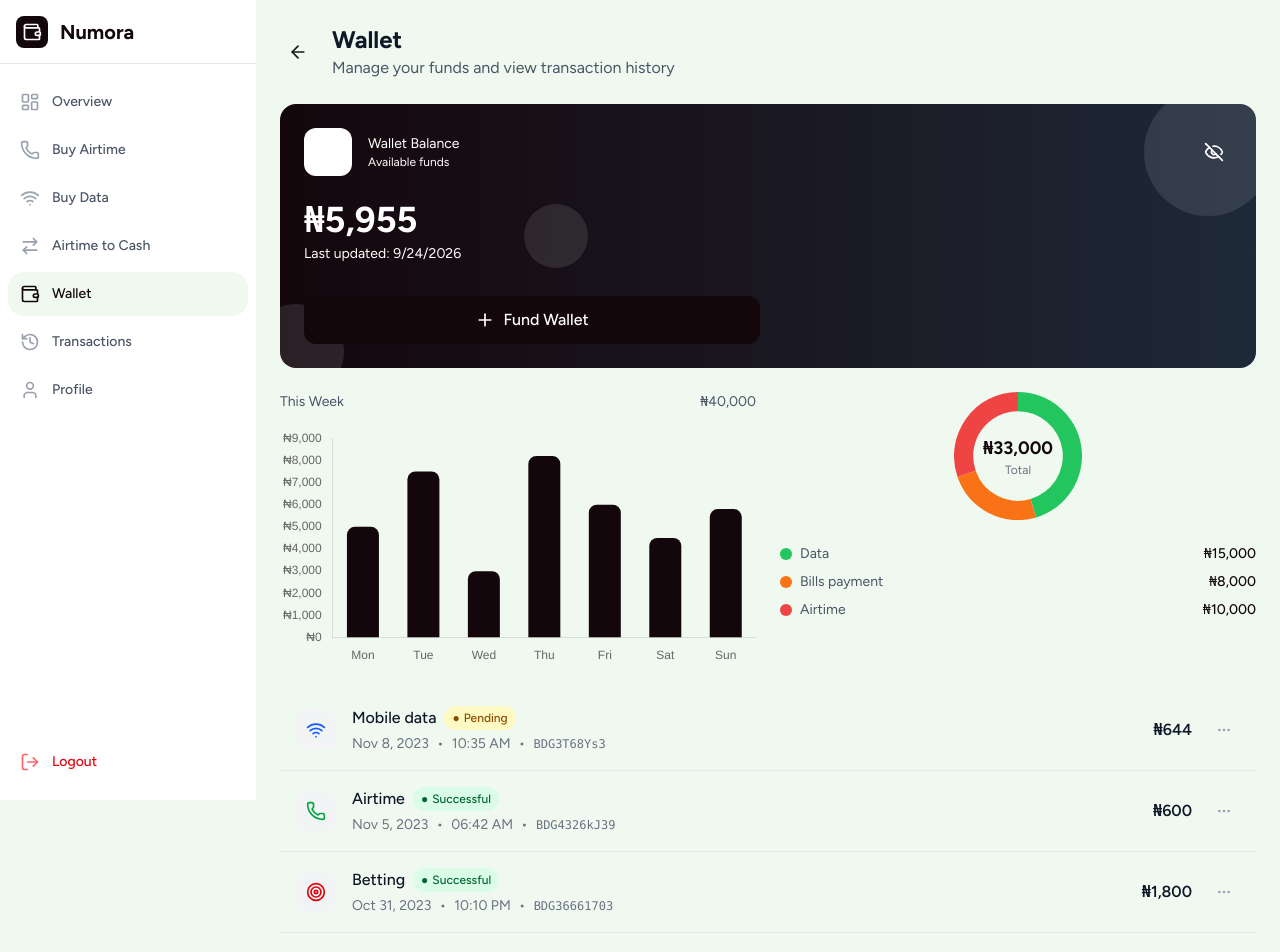
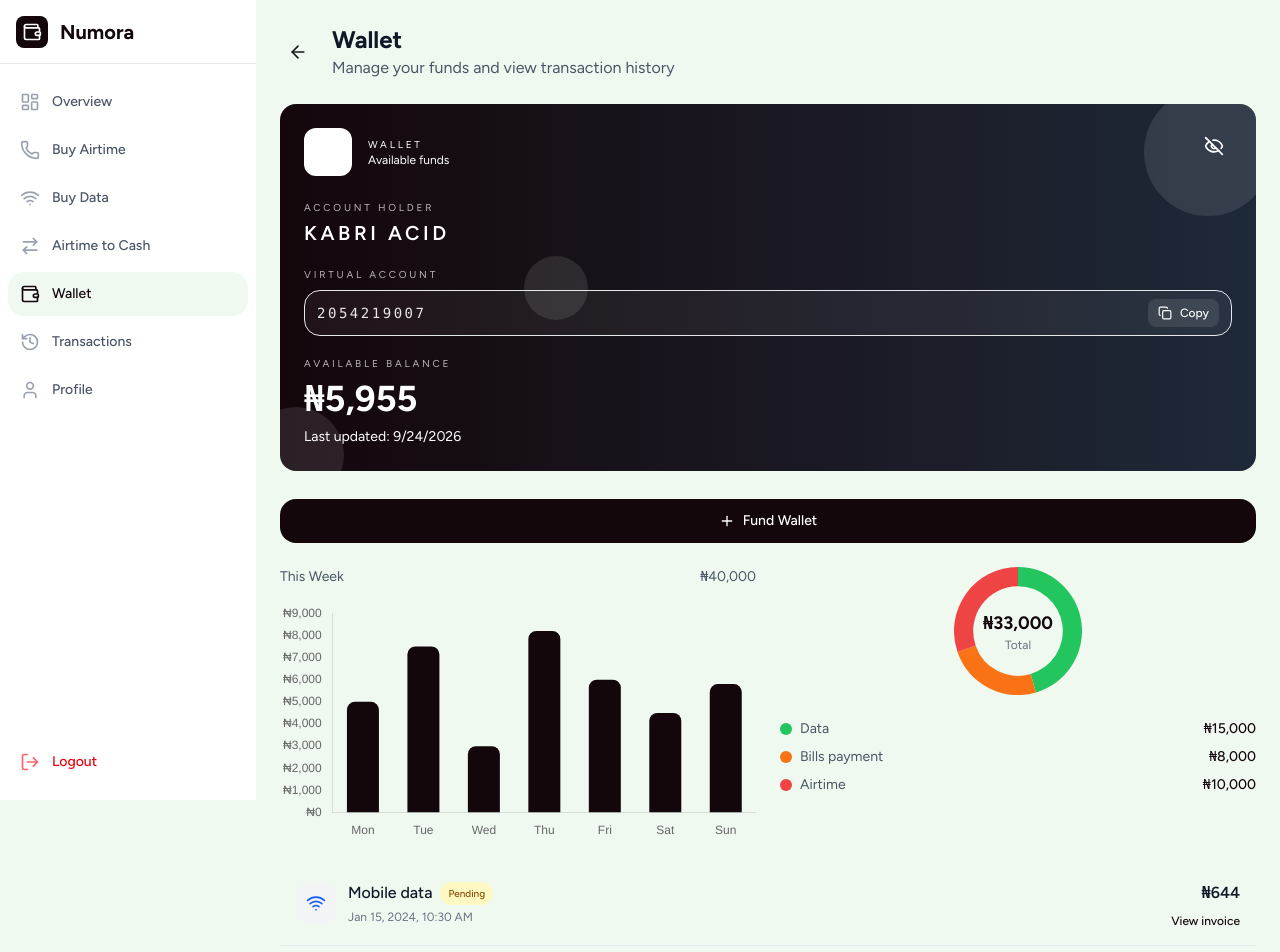
Before and after one commit to KabriAcid/numora, a Next.js app: page /wallet in a window 1280 px wide. Shown: the top 952 px of the page. Built offline with nearby package versions, Linux system fonts and the light colour scheme.

Commit message:
feat: enhance wallet and transaction components; add fund wallet functionality and improve transaction data structure

```diff
--- a/src/components/shared/ui/RecentTransactions.tsx
+++ b/src/components/shared/ui/RecentTransactions.tsx
@@ -1,42 +1,48 @@
 import React from "react";
-import { Wifi, Phone, Target, MoreHorizontal } from "lucide-react";
+import Link from "next/link";
+import { Wifi, Phone, ArrowRightLeft } from "lucide-react";
 
 const RecentTransactions: React.FC = () => {
 	const transactions = [
 		{
-			id: 1,
+			id: "TXN001",
 			type: "Mobile data",
 			amount: 644.0,
 			status: "Pending",
-			date: "Nov 8, 2023",
-			time: "10:35 AM",
-			transactionId: "BDG3T68Ys3",
+			date: "2024-01-15T10:30:00Z",
 			icon: Wifi,
 			color: "text-blue-600",
 		},
 		{
-			id: 2,
+			id: "TXN002",
 			type: "Airtime",
 			amount: 600.0,
 			status: "Successful",
-			date: "Nov 5, 2023",
-			time: "06:42 AM",
-			transactionId: "BDG4326kJ39",
+			date: "2024-01-14T06:42:00Z",
 			icon: Phone,
 			color: "text-green-600",
 		},
 		{
-			id: 4,
-			type: "Betting",
-			amount: 1800.0,
+			id: "TXN008",
+			type: "Airtime to Cash",
+			amount: 850.0,
 			status: "Successful",
-			date: "Oct 31, 2023",
-			time: "10:10 PM",
-			transactionId: "BDG36661703",
-			icon: Target,
-			color: "text-red-600",
+			date: "2024-01-09T12:10:00Z",
+			icon: ArrowRightLeft,
+			color: "text-violet-600",
 		},
 	];
+
+	const formatPrettyDate = (value: string) => {
+		const date = new Date(value);
+		return new Intl.DateTimeFormat("en", {
+			year: "numeric",
+			month: "short",
+			day: "numeric",
+			hour: "numeric",
+			minute: "2-digit",
+		}).format(date);
+	};
 
 	const getStatusColor = (status: string) => {
 		switch (status) {
@@ -51,72 +57,48 @@
 		}
 	};
 
-	const getStatusIcon = (status: string) => {
-		switch (status) {
-			case "Successful":
-				return "●";
-			case "Pending":
-				return "●";
-			case "Failed":
-				return "●";
-			default:
-				return "●";
-		}
-	};
-
 	return (
 		<div className="divide-y divide-gray-100">
 			{transactions.map((transaction) => {
 				const Icon = transaction.icon;
+				const prettyDate = formatPrettyDate(transaction.date);
 				return (
 					<div
 						key={transaction.id}
 						className="p-4 hover:bg-gray-50 transition-colors"
 					>
-						<div className="flex flex-col gap-3 sm:flex-row sm:items-center sm:justify-between">
-							<div className="flex items-center gap-3 sm:gap-4 min-w-0">
+						<div className="flex items-start justify-between gap-3">
+							<div className="flex items-center gap-3 min-w-0">
 								<div
 									className={`w-10 h-10 rounded-xl bg-gray-100 flex items-center justify-center ${transaction.color}`}
 								>
 									<Icon className="w-5 h-5" />
 								</div>
-
-								<div className="min-w-0 flex-1">
-									<div className="flex flex-wrap items-center gap-x-2 gap-y-1">
+								<div className="min-w-0">
+									<div className="flex items-center gap-2 mb-1">
 										<h4 className="font-medium text-gray-900 truncate">
 											{transaction.type}
 										</h4>
-										<div
-											className={`inline-flex items-center px-2 py-1 rounded-full text-xs font-medium ${getStatusColor(transaction.status)}`}
+										<span
+											className={`inline-flex items-center px-2 py-1 rounded-full text-[10px] font-medium ${getStatusColor(transaction.status)}`}
 										>
-											<span className="mr-1">
-												{getStatusIcon(transaction.status)}
-											</span>
 											{transaction.status}
-										</div>
-									</div>
-									<div className="flex flex-wrap items-center gap-x-2 gap-y-1 mt-1 text-xs sm:text-sm text-gray-500">
-										<span>{transaction.date}</span>
-										<span>•</span>
-										<span>{transaction.time}</span>
-										<span>•</span>
-										<span className="font-mono text-xs">
-											{transaction.transactionId}
 										</span>
 									</div>
+									<p className="text-xs text-gray-500">{prettyDate}</p>
 								</div>
 							</div>
 
-							<div className="w-full sm:w-auto flex items-center justify-between sm:justify-end gap-3 sm:gap-4 pl-13 sm:pl-0">
-								<div className="text-left sm:text-right">
-									<div className="font-semibold text-gray-900">
-										₦{transaction.amount.toLocaleString()}
-									</div>
+							<div className="flex flex-col items-end gap-2">
+								<div className="font-semibold text-gray-900 text-right">
+									₦{transaction.amount.toLocaleString()}
 								</div>
-
-								<button className="p-2 hover:bg-gray-100 rounded-lg transition-colors">
-									<MoreHorizontal className="w-4 h-4 text-gray-400" />
-								</button>
+								<Link
+									href={`/transactions/${transaction.id}`}
+									className="text-xs font-medium text-[#13070C] hover:underline"
+								>
+									View invoice
+								</Link>
 							</div>
 						</div>
 					</div>
@@ -124,9 +106,9 @@
 			})}
 
 			<div className="p-4 text-center">
-				<button className="text-[#13070C] hover:underline font-medium">
+				<Link href="/transactions" className="text-[#13070C] hover:underline font-medium">
 					View all transactions
-				</button>
+				</Link>
 			</div>
 		</div>
 	);
--- a/src/components/shared/ui/WalletCard.tsx
+++ b/src/components/shared/ui/WalletCard.tsx
@@ -1,23 +1,29 @@
 import React, { useState } from "react";
-import { Wallet, Plus, Eye, EyeOff } from "lucide-react";
-import FundWalletModal from "../../user/modals/FundWalletModal";
-// import WithdrawModal from "../../user/modals/WithdrawModal";
+import { Wallet, Eye, EyeOff, Copy, Check } from "lucide-react";
 
 interface WalletCardProps {
-	user: { balance?: number };
+	user: { balance?: number; name?: string; virtualAccount?: string };
 }
 
 const WalletCard: React.FC<WalletCardProps> = ({ user }) => {
 	const balance = user.balance ?? 5955;
+	const accountName = user.name?.trim() || "KABRI ACID";
+	const virtualAccount = user.virtualAccount || "2054219007";
 	const [showBalance, setShowBalance] = useState(true);
-	const [showFundModal, setShowFundModal] = useState(false);
-	// Withdraw is intentionally disabled until the settlement flow is implemented.
-	// const [showWithdrawModal, setShowWithdrawModal] = useState(false);
+	const [copied, setCopied] = useState(false);
+
+	const handleCopy = async () => {
+		try {
+			await navigator.clipboard.writeText(virtualAccount);
+			setCopied(true);
+			window.setTimeout(() => setCopied(false), 1200);
+		} catch {
+			setCopied(false);
+		}
+	};
 
 	return (
-		<>
 		<div className="bg-gradient-to-r from-[#13070C] to-gray-800 rounded-xl sm:rounded-2xl p-4 sm:p-6 text-white relative overflow-hidden">
-				{/* Background Pattern */}
 			<div className="absolute inset-0 opacity-10">
 				<div className="absolute -top-4 -right-4 w-32 h-32 bg-white rounded-full"></div>
 				<div className="absolute -bottom-8 -left-8 w-24 h-24 bg-white rounded-full"></div>
@@ -25,14 +31,14 @@
 			</div>
 
 			<div className="relative">
-					<div className="flex items-center justify-between mb-5 sm:mb-6">
+				<div className="flex items-start justify-between mb-6">
 					<div className="flex items-center">
 						<div className="w-10 h-10 sm:w-12 sm:h-12 bg-white bg-opacity-20 rounded-lg sm:rounded-xl flex items-center justify-center mr-3 sm:mr-4">
 							<Wallet className="w-6 h-6" />
 						</div>
 						<div>
-								<p className="text-white text-opacity-80 text-sm">
-									Wallet Balance
+							<p className="text-white text-opacity-80 text-[10px] uppercase tracking-[0.28em]">
+								Wallet
 							</p>
 							<p className="text-white text-opacity-60 text-xs">
 								Available funds
@@ -51,35 +57,47 @@
 					</button>
 				</div>
 
-					<div className="mb-6 sm:mb-8">
-						<h2 className="text-2xl sm:text-3xl lg:text-4xl font-bold mb-1">
+				<div className="space-y-1 mb-5">
+					<p className="text-[10px] uppercase tracking-[0.28em] text-white/70">
+						Account holder
+					</p>
+					<h2 className="text-lg sm:text-xl font-semibold tracking-[0.18em] uppercase">
+						{accountName}
+					</h2>
+				</div>
+
+				<div className="space-y-2 mb-5">
+					<p className="text-[10px] uppercase tracking-[0.28em] text-white/70">
+						Virtual account
+					</p>
+					<div className="flex items-center justify-between rounded-2xl border border-white/10 bg-white/5 px-3 py-2">
+						<span className="font-mono text-sm tracking-[0.18em] text-white/90">
+							{virtualAccount}
+						</span>
+						<button
+							type="button"
+							onClick={handleCopy}
+							className="cursor-pointer inline-flex items-center gap-2 rounded-lg bg-white/10 px-2.5 py-1.5 text-xs font-medium text-white transition hover:bg-white/15"
+						>
+							{copied ? <Check className="w-3.5 h-3.5" /> : <Copy className="w-3.5 h-3.5" />}
+							{copied ? "Copied" : "Copy"}
+						</button>
+					</div>
+				</div>
+
+				<div className="mb-2">
+					<p className="text-[10px] uppercase tracking-[0.28em] text-white/70">
+						Available balance
+					</p>
+					<h3 className="text-2xl sm:text-3xl lg:text-4xl font-bold mt-2">
 						{showBalance ? `₦${balance.toLocaleString()}` : "₦***,***"}
-						</h2>
+					</h3>
+				</div>
 				<p className="text-white text-opacity-60 text-sm">
 					Last updated: {new Date().toLocaleDateString()}
 				</p>
 			</div>
-
-					{/* Action Buttons */}
-					<div className="grid grid-cols-1 sm:grid-cols-2 gap-3 sm:gap-4">
-						<button
-							onClick={() => setShowFundModal(true)}
-							className="cursor-pointer min-w-0 bg-[#13070C] text-white hover:bg-[#260d18] px-4 sm:px-6 py-3 rounded-xl font-medium transition-all flex items-center justify-center"
-						>
-							<Plus className="w-5 h-5 mr-2" />
-							Fund Wallet
-						</button>
-						{/* Withdraw is disabled until the settlement flow is implemented. */}
 		</div>
-				</div>
-			</div>
-
-			{showFundModal && (
-				<FundWalletModal onClose={() => setShowFundModal(false)} />
-			)}
-
-			{/* Withdraw modal is intentionally disabled. */}
-		</>
 	);
 };
 
--- a/src/components/user/dashboard/DashboardOverview.tsx
+++ b/src/components/user/dashboard/DashboardOverview.tsx
@@ -1,8 +1,11 @@
+import { useState } from "react";
+import { Plus } from "lucide-react";
 import WalletCard from "../../shared/ui/WalletCard";
 import ServiceGrid from "../../shared/ui/ServiceGrid";
 import TransactionChart from "../../shared/ui/TransactionChart";
 import SpendingChart from "../../shared/ui/SpendingChart";
 import RecentTransactions from "../../shared/ui/RecentTransactions";
+import FundWalletModal from "../modals/FundWalletModal";
 import type { DashboardUser } from "@/types/user";
 
 interface DashboardOverviewProps {
@@ -10,11 +13,26 @@
 }
 
 export default function DashboardOverview({ user }: DashboardOverviewProps) {
+	const [showFundModal, setShowFundModal] = useState(false);
+
 	return (
 		<>
 			<div className="mb-6 sm:mb-8">
 				<WalletCard user={user} />
 			</div>
+			<div className="mb-6 sm:mb-8">
+				<button
+					type="button"
+					onClick={() => setShowFundModal(true)}
+					className="cursor-pointer w-full flex items-center justify-center gap-2 rounded-2xl bg-[#13070C] px-4 py-3 text-sm font-medium text-white transition hover:bg-[#260d18]"
+				>
+					<Plus className="h-4 w-4" />
+					Fund Wallet
+				</button>
+			</div>
+			{showFundModal && (
+				<FundWalletModal onClose={() => setShowFundModal(false)} />
+			)}
 			<section className="mb-6 sm:mb-8">
 				<ServiceGrid />
 			</section>
--- a/src/components/user/transactions/TransactionFilters.tsx
+++ b/src/components/user/transactions/TransactionFilters.tsx
@@ -56,7 +56,6 @@
 					<option value="all">All Types</option>
 					<option value="airtime">Airtime</option>
 					<option value="data">Data</option>
-					<option value="betting">Betting</option>
 					<option value="airtime_to_cash">Airtime to Cash</option>
 					<option value="wallet_funding">Wallet Funding</option>
 				</select>
--- a/src/components/user/transactions/transactions.data.ts
+++ b/src/components/user/transactions/transactions.data.ts
@@ -29,15 +29,6 @@
 		recipient: "Self",
 	},
 	{
-		id: "TXN007",
-		type: "betting",
-		description: "Betting Funding",
-		amount: -2000,
-		status: "completed",
-		date: "2024-01-10T13:45:00Z",
-		recipient: "BET123456",
-	},
-	{
 		id: "TXN008",
 		type: "airtime_to_cash",
 		description: "Airtime to Cash",
--- a/src/components/user/wallet/WalletScreen.tsx
+++ b/src/components/user/wallet/WalletScreen.tsx
@@ -1,16 +1,23 @@
 "use client";
 
-import { ArrowLeft } from "lucide-react";
+import { useState } from "react";
+import { ArrowLeft, Plus } from "lucide-react";
 import { useRouter } from "next/navigation";
 import DashboardLayout from "@/layouts/user/DashboardLayout";
 import WalletCard from "@/components/shared/ui/WalletCard";
 import TransactionChart from "@/components/shared/ui/TransactionChart";
 import SpendingChart from "@/components/shared/ui/SpendingChart";
 import RecentTransactions from "@/components/shared/ui/RecentTransactions";
+import FundWalletModal from "../modals/FundWalletModal";
 
 export default function WalletScreen() {
 	const router = useRouter();
-	const user = { balance: 5955 };
+	const [showFundModal, setShowFundModal] = useState(false);
+	const user = {
+		balance: 5955,
+		name: "Kabri Acid",
+		virtualAccount: "2054219007",
+	};
 
 	return (
 		<DashboardLayout>
@@ -33,6 +40,19 @@
 				</div>
 				<div className="space-y-6">
 					<WalletCard user={user} />
+					<div className="pt-1">
+						<button
+							type="button"
+							onClick={() => setShowFundModal(true)}
+							className="cursor-pointer w-full flex items-center justify-center gap-2 rounded-2xl bg-[#13070C] px-4 py-3 text-sm font-medium text-white transition hover:bg-[#260d18]"
+						>
+							<Plus className="h-4 w-4" />
+							Fund Wallet
+						</button>
+					</div>
+					{showFundModal && (
+						<FundWalletModal onClose={() => setShowFundModal(false)} />
+					)}
 					<div className="grid grid-cols-1 lg:grid-cols-2 gap-6">
 						<TransactionChart />
 						<SpendingChart />
--- a/src/types/transaction.ts
+++ b/src/types/transaction.ts
@@ -2,7 +2,6 @@
 	| "airtime"
 	| "data"
 	| "wallet_funding"
-	| "betting"
 	| "airtime_to_cash";
 export type TransactionStatus = "completed" | "pending" | "failed";
 
--- a/src/types/user.ts
+++ b/src/types/user.ts
@@ -1,4 +1,6 @@
 export interface DashboardUser {
+  name?: string;
+  virtualAccount?: string;
   email?: string;
   emailVerified?: boolean;
   billingStreet?: string;
```
Lines whose indentation alone changed are shown as unchanged.
